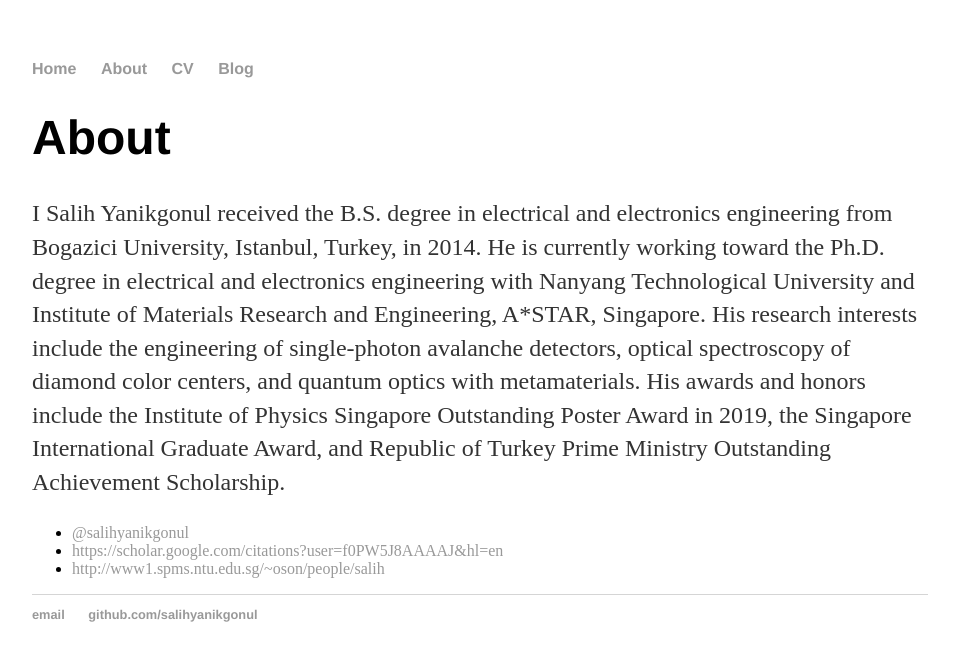
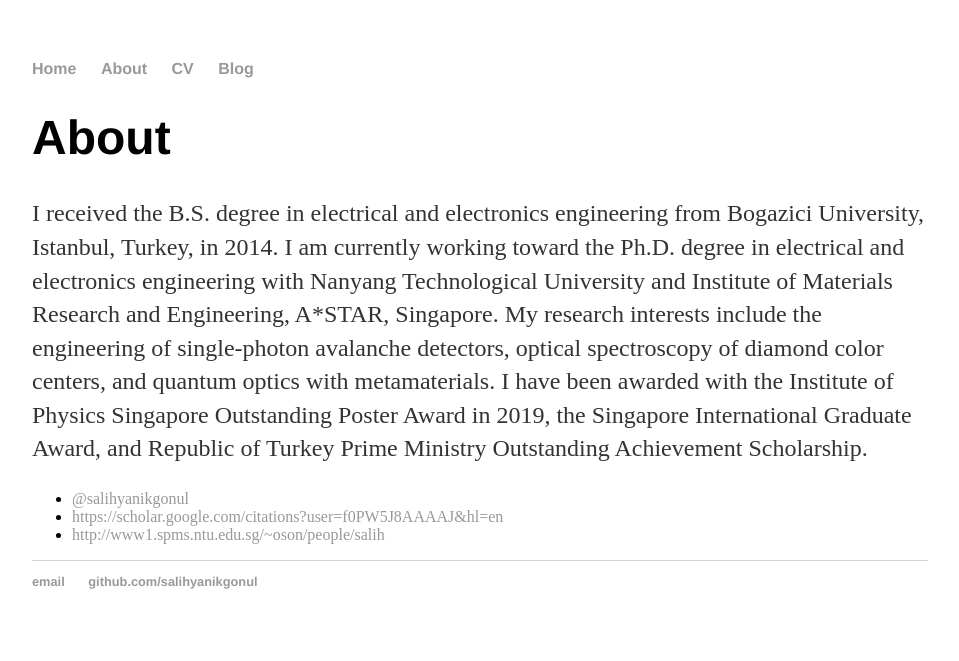
Before and after one commit to salihyanikgonul/salihyanikgonul.github.io, a Jekyll site: the page built from about/index.html, in a window 1280 px wide. Shown: the top 661 px of the page, without its empty margins (160-1119 px from the left). Built offline with Jekyll 4.4.1, drawn with Linux system fonts in a browser that asks for light colours.

Commit message:
Update index.html

```diff
--- a/about/index.html
+++ b/about/index.html
@@ -5,7 +5,7 @@ title: About Salih Yanikgonul
 
 		<div class="about">
 			<h1>About</h1>
-			<p>I  Salih Yanikgonul received the B.S. degree in electrical and electronics engineering from Bogazici University, Istanbul, Turkey, in 2014. He is currently working toward the Ph.D. degree in electrical and electronics engineering with Nanyang Technological University and Institute of Materials Research and Engineering, A*STAR, Singapore. His research interests include the engineering of single-photon avalanche detectors, optical spectroscopy of diamond color centers, and quantum optics with metamaterials. His awards and honors include the Institute of Physics Singapore Outstanding Poster Award in 2019, the Singapore International Graduate Award, and Republic of Turkey Prime Ministry Outstanding Achievement Scholarship.</p>
+			<p>I received the B.S. degree in electrical and electronics engineering from Bogazici University, Istanbul, Turkey, in 2014. I am currently working toward the Ph.D. degree in electrical and electronics engineering with Nanyang Technological University and Institute of Materials Research and Engineering, A*STAR, Singapore. My research interests include the engineering of single-photon avalanche detectors, optical spectroscopy of diamond color centers, and quantum optics with metamaterials. I have been awarded with the Institute of Physics Singapore Outstanding Poster Award in 2019, the Singapore International Graduate Award, and Republic of Turkey Prime Ministry Outstanding Achievement Scholarship.</p>
 
 			<ul class="contacts">
 				<li><a href="#">@salihyanikgonul</a></li>
```
